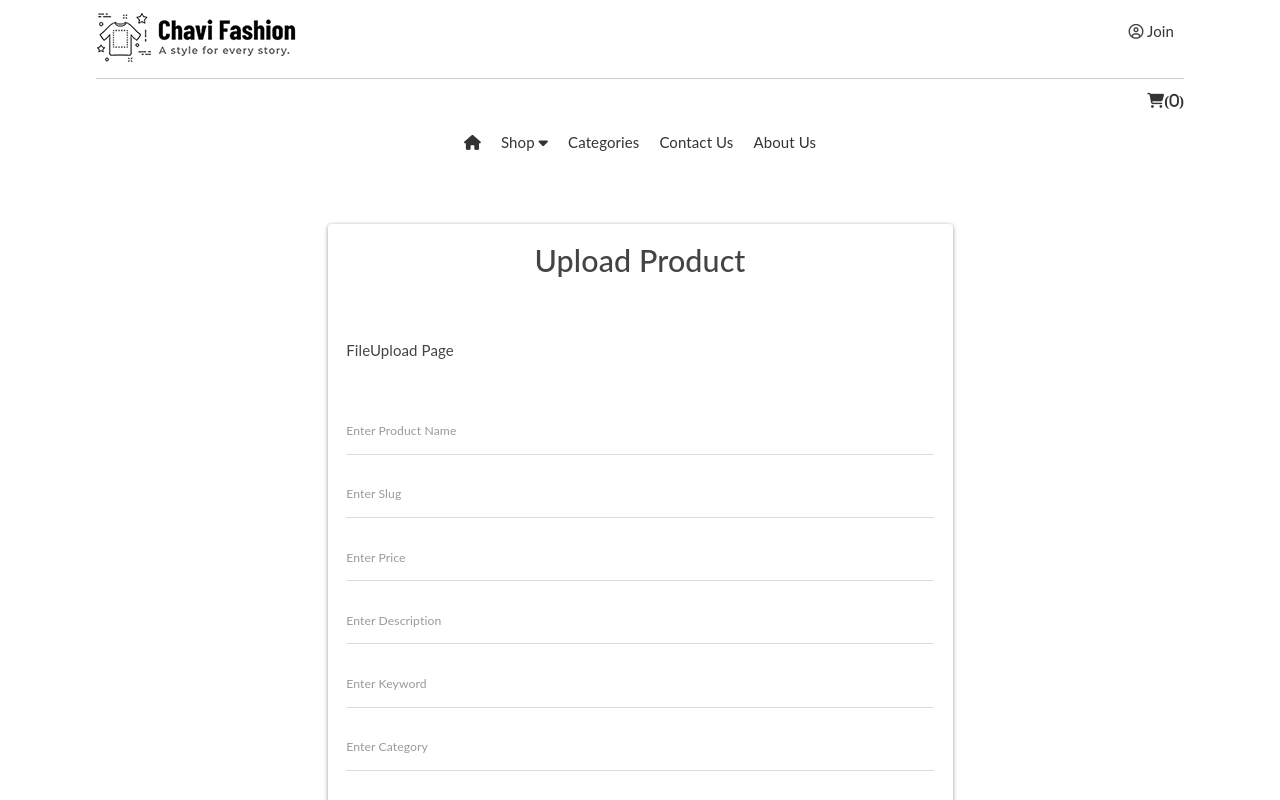
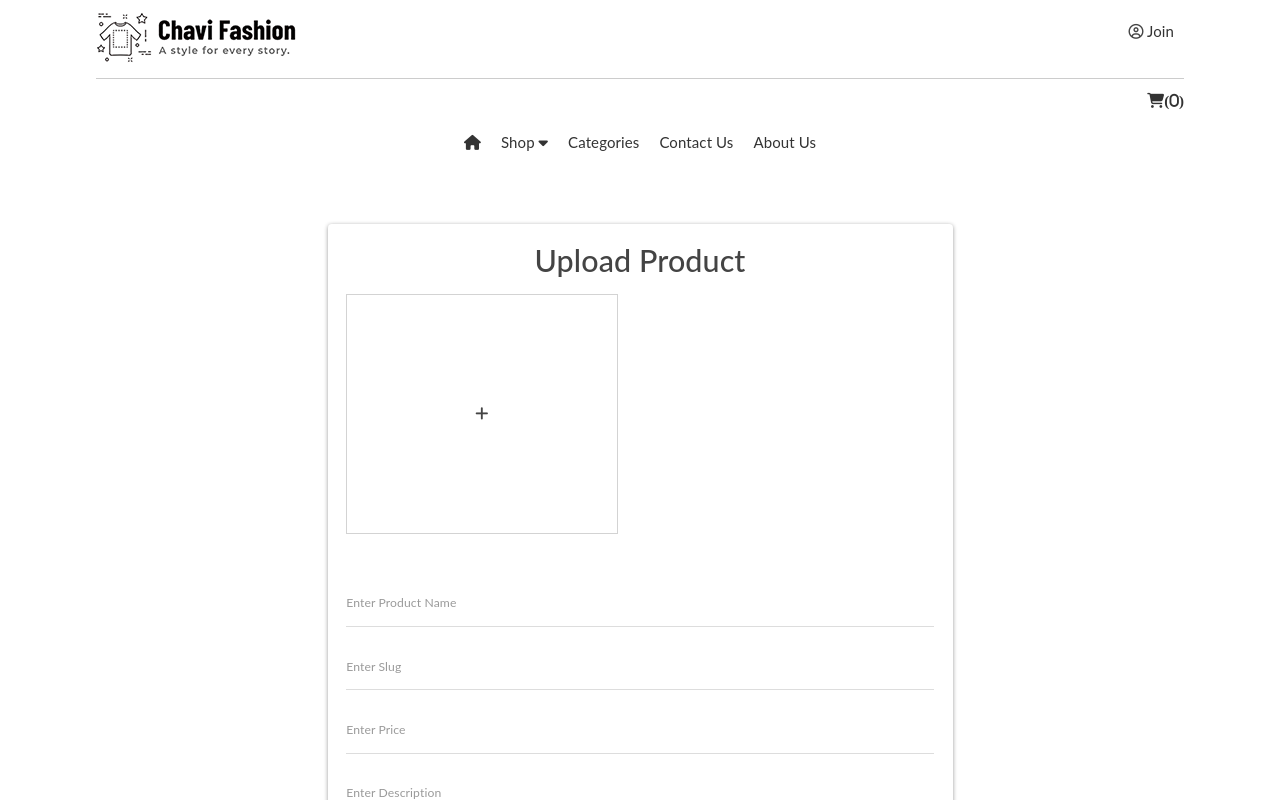
Before and after one commit to AkilaMihiranga123/CHAVI-Fashion, a React (Create React App) app in the folder client/: page /add-product in a window 1280 px wide. Shown: the top 800 px of the page. Built offline with nearby package versions, Linux system fonts and the light colour scheme.

Commit message:
Add Product, Image Uploaded Done!

```diff
--- a/client/src/containers/ProductManagemet/UploadProductPage/FileUpload.js
+++ b/client/src/containers/ProductManagemet/UploadProductPage/FileUpload.js
@@ -4,10 +4,68 @@ import axios from 'axios';
 
 function FileUpload(props) {
 
+    const [Product_image, setProduct_image] = useState([]);
+
+    const onDrop = (files) => {
+        let formData = new FormData();
+        const config = {
+            header: {'content-type': 'multipart/form-data'}
+        }
+        formData.append("file", files[0]);
+
+        axios.post('http://localhost:5000/product/uploadImage', formData, config)
+            .then(response => {
+                if (response.data.success) {
+
+                    setProduct_image([...Product_image, response.data.image]);
+                    props.refreshFunction([...Product_image, response.data.image]);
+
+                } else {
+                    alert('Failed to save the Image in Server');
+                }
+            })
+    }
+
+    const onDelete = (image) => {
+        const currentIndex = Product_image.indexOf(image);
+
+        let newImages = [...Product_image]
+        newImages.splice(currentIndex, 1)
+
+        setProduct_image(newImages)
+        props.refreshFunction(newImages)
+    }
 
     return (
-        <div>
-            FileUpload Page
+        <div style={{ display: 'flex', justifyContent: 'space-between' }}>
+            <Dropzone
+                onDrop={onDrop}
+                multiple={false}
+                maxSize={8000000000}>
+
+                {({ getRootProps, getInputProps }) => (
+                    <div style={{
+                        width: '300px', height: '240px', border: '1px solid lightgray',
+                        display: 'flex', alignItems: 'center', justifyContent: 'center'
+                    }}
+                        {...getRootProps()}
+                    >
+                        <input {...getInputProps()} />
+                        <i className="fa fa-plus"></i>
+                    </div>
+                )}
+            </Dropzone>
+
+            <div style={{ display: 'flex', width: '350px', height: '240px', overflowX: 'scroll' }}>
+
+                {Product_image.map((image, index) => (
+                    <div key={index} onClick={() => onDelete(image)}>
+                        <img style={{ minWidth: '300px', width: '300px', height: '240px' }} src={`http://localhost:5000/${image}`} alt={`productImg-${index}`} />
+                    </div>
+                ))}
+
+            </div>
+
         </div>
     )
 }
--- a/client/src/containers/ProductManagemet/UploadProductPage/UploadProduct.js
+++ b/client/src/containers/ProductManagemet/UploadProductPage/UploadProduct.js
@@ -68,6 +68,7 @@ function UploadProductpage(props) {
                     alert('Failed to upload Product');
                 }
             });
+
     }
 
     return (
@@ -76,11 +77,11 @@ function UploadProductpage(props) {
             <div className="row mt-5">
                 <div className="col-md-6 m-auto">
                     <div className="card card-body">
-                        <h1 className="text-center mb-3">Upload Product</h1><br/><br/>
+                        <h1 className="text-center mb-3">Upload Product</h1>
 
                         <form onSubmit={onSubmit}>
 
-                            <FileUpload/><br/><br/>
+                            <FileUpload refreshFunction={updateImages}/><br/><br/>
 
                             <div className="form-group">
                                 <input type="text" name="Product_name" value={Product_name} onChange={onProductNameChange}
```
Also changed, not shown: 4 other files (tests, documents, lock files or other folders).
